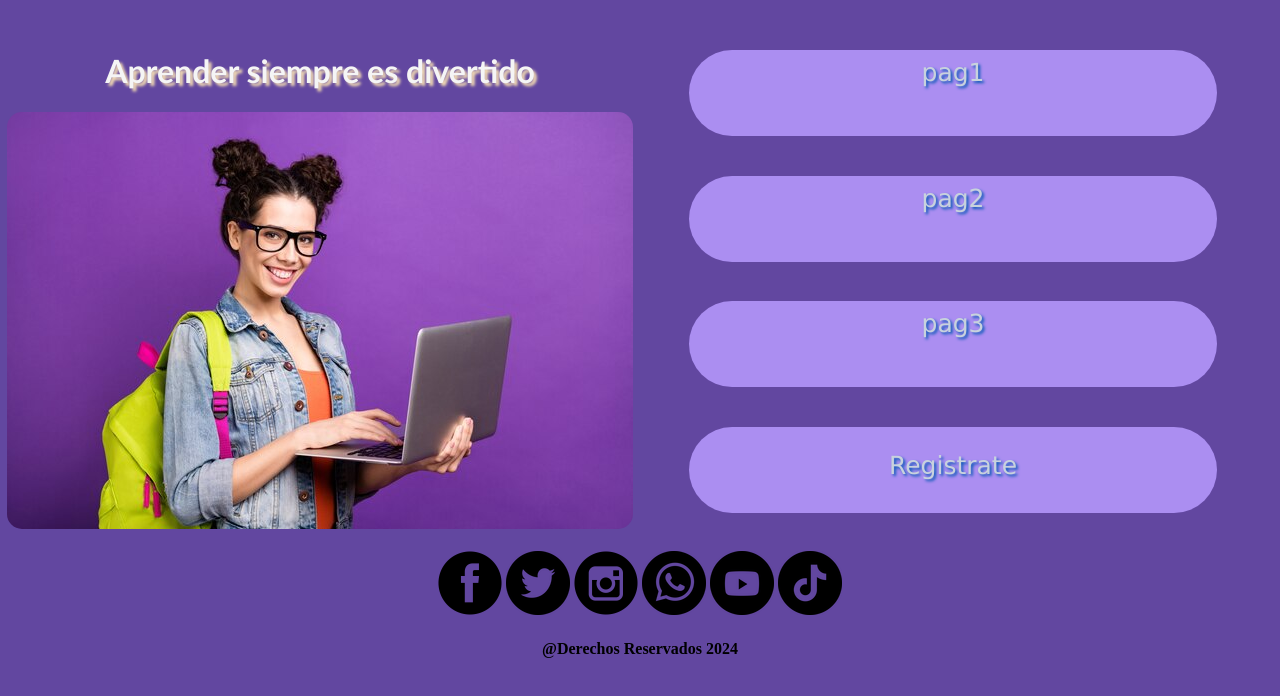
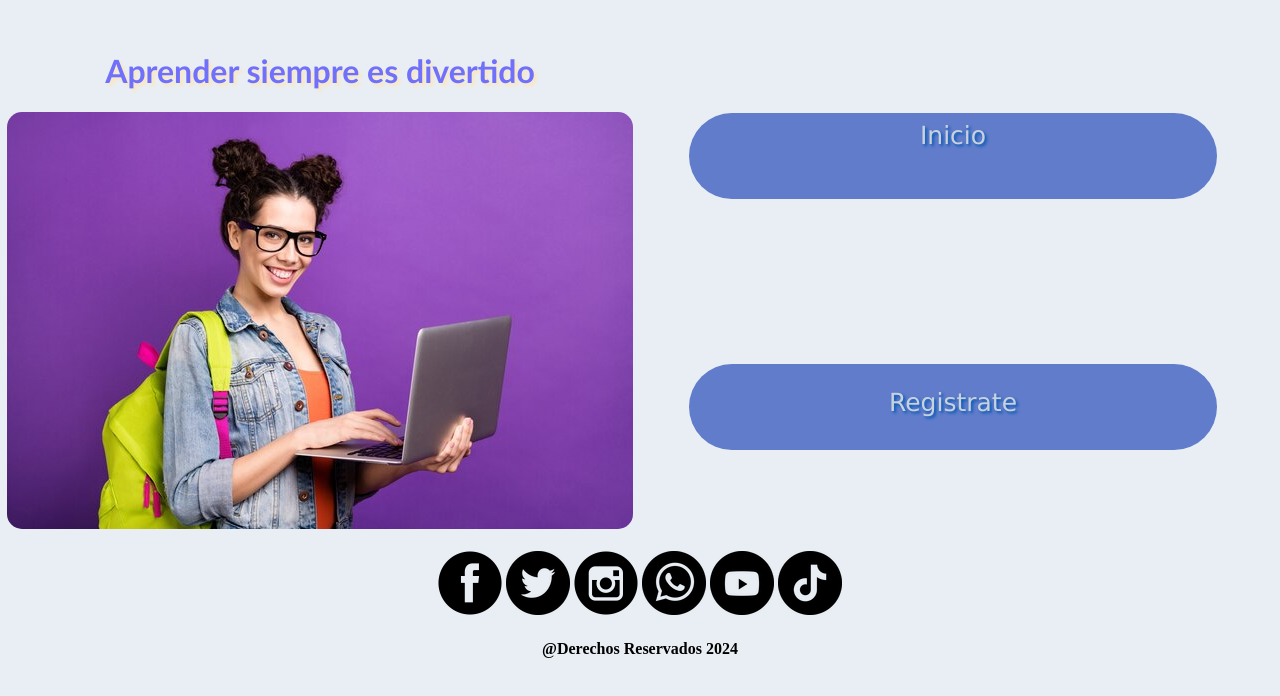
Before and after one commit to Calacanera/TPclassroom, a plain HTML site: page index.html in a window 1280 px wide. Drawn offline with Linux system fonts and the light colour scheme.

Commit message:
se modifico el inicio

```diff
--- a/index.html
+++ b/index.html
@@ -21,9 +21,9 @@
 
         </div>
         <nav>
-            <a class="nav" href="#">pag1</a>
-            <a class="nav" href="#">pag2</a>
-            <a class="nav" href="#">pag3</a>
+            <a class="nav" href="#">Inicio</a>
+            <!-- <a class="nav" href="#">pag2</a>
+            <a class="nav" href="#">pag3</a> -->
             <a class="nav" href="registro.html"><p>Registrate</p></a>
         </nav>
     </main>
--- a/style.css
+++ b/style.css
@@ -1,6 +1,6 @@
 body {
     margin: 0;
-    background-color: #6247a0;
+    background-color: #e8eef3;
     }
 
 .container {
@@ -21,8 +21,8 @@ body {
 }
 header{
     font-family: 'Gill Sans', 'Gill Sans MT', Calibri, 'Trebuchet MS', sans-serif;
-    color: whitesmoke;
-    text-shadow: 3px 3px 3px wheat;
+    color: rgb(112, 112, 250);
+    text-shadow: 3px 3px 3px rgb(250, 231, 196);
     text-align: center;
 
 }
@@ -36,7 +36,7 @@ nav {
 }
 
 .nav{
-    background-color: #ab8ef1;
+    background-color: #607cca;
     margin: 3px;
     padding: 8px;
     border-radius: 50px;
@@ -51,7 +51,7 @@ nav {
 }
 
 .nav:hover{
-    background-color: #b9b5c7;
+    background-color: rgb(69, 69, 253);
     scale: 1.1;
 }
 
```
